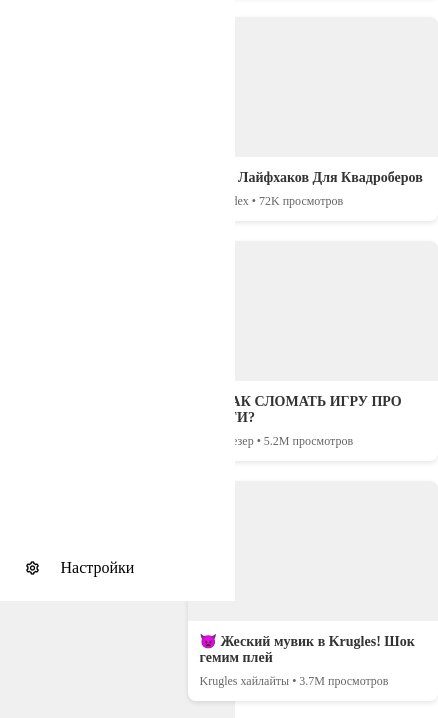
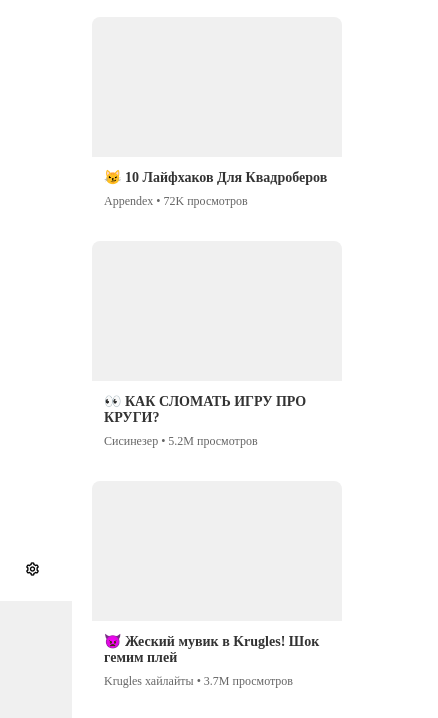
Before and after one commit to krugles/krugles, a plain HTML site: page index.html in a window 390 px wide. Shown: the part 243-961 px from the top of the page, 438 px wide, since content can reach past the window. Drawn offline with nearby package versions, Linux system fonts and the light colour scheme.

Commit message:
Update style.css

```diff
--- a/css/style.css
+++ b/css/style.css
@@ -74,7 +74,6 @@
     background: white;
     border-radius: 8px;
     overflow: hidden;
-    box-shadow: 0 2px 5px rgba(0, 0, 0, 0.1);
     width: 250px; /* Фиксированная ширина */
 }
 
@@ -100,3 +99,23 @@
     color: #666;
     font-size: 12px;
 }
+
+@media (max-width: 768px) {
+    .headerbox {
+        width: 72px;
+        display: flex;
+    }
+
+    .h-link-label {
+        display: none;
+    }
+
+    .video-cards {
+        margin-left: 72px;
+        grid-template-columns: repeat(auto-fill, minmax(200px, 1fr));
+    }
+
+    .logobox span {
+        display: none;
+    }
+}
```
